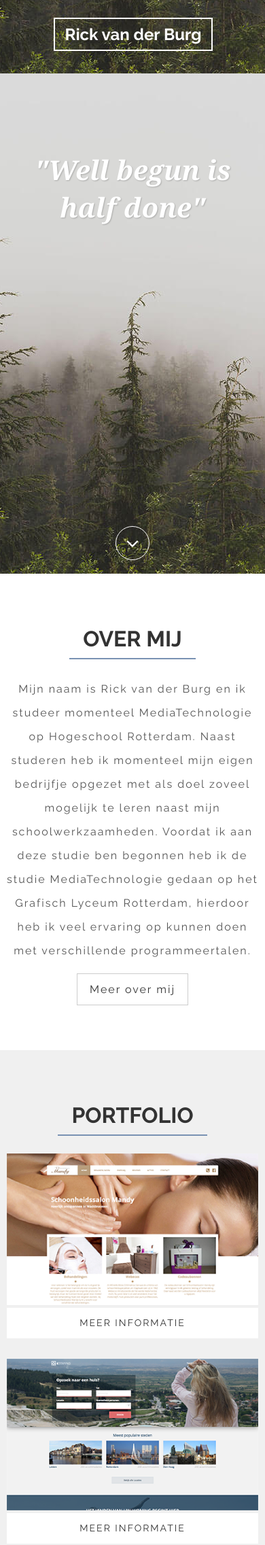
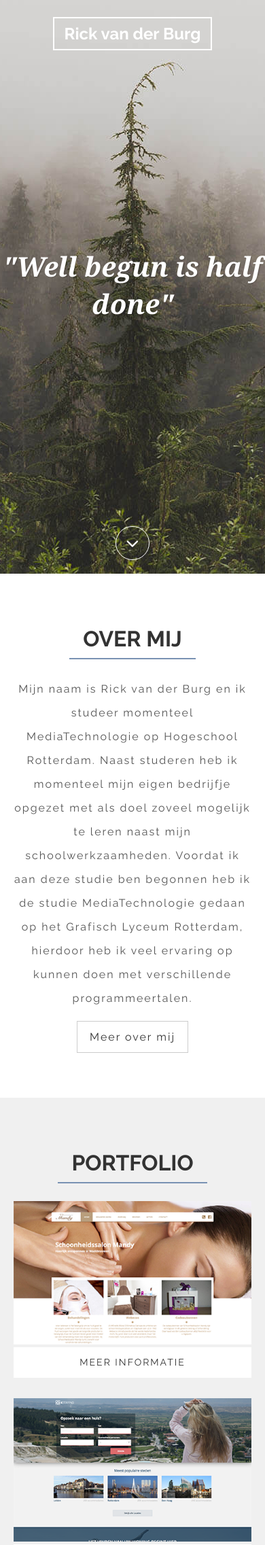
Before and after one commit to UnicornInReverse/Portfolio, a PHP site: page / in a window 390 px wide. Shown: the top 2273 px of the page at 68% size. Run offline with PHP 8.4, Linux system fonts and the light colour scheme.

Commit message:
finishing tabs

```diff
--- a/assets/css/helpers/_helpers.scss
+++ b/assets/css/helpers/_helpers.scss
@@ -18,3 +18,8 @@
     width: 80%;
   }
 }
+
+
+.mb-10 {
+  margin-bottom: 10px;
+}
--- a/assets/css/modules/_header.scss
+++ b/assets/css/modules/_header.scss
@@ -2,18 +2,19 @@ header {
   background: url("../img/bg-header.jpg") no-repeat center bottom;
   width: 100%;
   height: 100%;
+  max-height: 100%;
   position: relative;
-  padding: 1px;
   box-sizing: border-box;
-
   .slogan {
+    position: absolute;
+    top: 40%;
+    width: 100%;
     text-align: center;
     color: $color-slogan;
     font-style: italic;
     font-size: 32px;
     h1 {
       text-shadow: 1px 1px 2px rgba(0,0,0,.2);
-      margin-top: 30%;
       font-family: Georgia;
     }
   }
--- a/assets/css/modules/_nav.scss
+++ b/assets/css/modules/_nav.scss
@@ -50,7 +50,6 @@ nav {
   &.scroll {
     position: fixed;
     width: 100%;
-    top: 0;
     background: $color-nav-bg;
     .logo {
       h2 {
--- a/assets/css/partials/_mobile.scss
+++ b/assets/css/partials/_mobile.scss
@@ -1,7 +1,7 @@
 /* smartphones, iPhone, portrait 480x320 phones */
 @media (max-width:480px) {
   header {
-    background: url("../img/bg-header-mobile.jpg") no-repeat repeat center bottom;
+    background: url("../img/bg-header-tablet-mobile.jpg") no-repeat repeat center bottom;
     nav {
       padding: 0 10px;
       .logo {
@@ -14,20 +14,14 @@
     }
     .slogan {
       font-size: 20px;
-      h1 {
-        margin-top: 60%;
-      }
     }
   }
 
 
 }
-@media (min-width:481px) { /* portrait e-readers (Nook/Kindle), smaller tablets @ 600 or @ 640 wide. */ }
-@media (min-width:641px) { /* portrait tablets, portrait iPad, landscape e-readers, landscape 800x480 or 854x480 phones */ }
-@media (min-width:961px) { /* tablet, landscape iPad, lo-res laptops ands desktops */ }
 @media (max-width:1025px) {
   header {
-    background: url("../img/bg-header-tablet.jpg") no-repeat repeat center bottom;
+    background: url("../img/bg-header.jpg") no-repeat repeat center bottom;
     .logo {
       @include span-columns(5);
     }
@@ -44,6 +38,7 @@
       img {
         min-width: 100%;
         min-height: 100%;
+        max-height: 220px;
       }
       .moreInfo {
         display: block;
@@ -58,5 +53,8 @@
       }
     }
   }
+  .container {
+    padding: 0 20px;
+  }
 }
 @media (min-width:1281px) { /* hi-res laptops and desktops */ }
--- a/assets/css/template.css
+++ b/assets/css/template.css
@@ -263,6 +263,9 @@ section.page {
   .block.medium {
     width: 80%; }
 
+.mb-10 {
+  margin-bottom: 10px; }
+
 .btn {
   padding: 5px 18px;
   background: transparent;
@@ -329,7 +332,6 @@ nav {
   nav.scroll {
     position: fixed;
     width: 100%;
-    top: 0;
     background: #333; }
     nav.scroll .logo h2 {
       margin: 0;
@@ -348,17 +350,19 @@ header {
   background: url("../img/bg-header.jpg") no-repeat center bottom;
   width: 100%;
   height: 100%;
+  max-height: 100%;
   position: relative;
-  padding: 1px;
   box-sizing: border-box; }
   header .slogan {
+    position: absolute;
+    top: 40%;
+    width: 100%;
     text-align: center;
     color: #fff;
     font-style: italic;
     font-size: 32px; }
     header .slogan h1 {
       text-shadow: 1px 1px 2px rgba(0, 0, 0, 0.2);
-      margin-top: 30%;
       font-family: Georgia; }
   header a.nextSection {
     text-align: center;
@@ -603,7 +607,7 @@ footer {
 /* smartphones, iPhone, portrait 480x320 phones */
 @media (max-width: 480px) {
   header {
-    background: url("../img/bg-header-mobile.jpg") no-repeat repeat center bottom; }
+    background: url("../img/bg-header-tablet-mobile.jpg") no-repeat repeat center bottom; }
     header nav {
       padding: 0 10px; }
       header nav .logo {
@@ -612,18 +616,10 @@ footer {
       header nav .navbar-inner {
         display: none; }
     header .slogan {
-      font-size: 20px; }
-      header .slogan h1 {
-        margin-top: 60%; } }
-@media (min-width: 481px) {
-  /* portrait e-readers (Nook/Kindle), smaller tablets @ 600 or @ 640 wide. */ }
-@media (min-width: 641px) {
-  /* portrait tablets, portrait iPad, landscape e-readers, landscape 800x480 or 854x480 phones */ }
-@media (min-width: 961px) {
-  /* tablet, landscape iPad, lo-res laptops ands desktops */ }
+      font-size: 20px; } }
 @media (max-width: 1025px) {
   header {
-    background: url("../img/bg-header-tablet.jpg") no-repeat repeat center bottom; }
+    background: url("../img/bg-header.jpg") no-repeat repeat center bottom; }
     header .logo {
       float: left;
       display: block;
@@ -644,7 +640,8 @@ footer {
     height: auto; }
     .portfolio .item img {
       min-width: 100%;
-      min-height: 100%; }
+      min-height: 100%;
+      max-height: 220px; }
     .portfolio .item .moreInfo {
       display: block;
       width: 100%;
@@ -653,7 +650,10 @@ footer {
       height: auto;
       line-height: 25px; }
       .portfolio .item .moreInfo label {
-        display: block; } }
+        display: block; }
+
+  .container {
+    padding: 0 20px; } }
 @media (min-width: 1281px) {
   /* hi-res laptops and desktops */ }
 html, body {
--- a/assets/js/pageload.js
+++ b/assets/js/pageload.js
@@ -1,7 +1,6 @@
 $(function() {
     scrollDown();
     changeNavWhileScrolling();
-    portfolio();
     addScrollClass();
     parallax();
     modals();
@@ -37,14 +36,6 @@ var addScrollClass = function() {
     } else {
         $("nav").removeClass('scroll');
     }
-}
-
-// Add OwlCarousel plugin to portfolio section
-var portfolio = function() {
-    $("#owl-portfolio").owlCarousel({
-        items: 1,
-        singleItem: true
-    });
 }
 
 // Parallax scrolling (Plugin: Refill)
@@ -118,7 +109,9 @@ var useEscInModals = function() {
 
 // Carousel what I work with
 var worksWith = function() {
-    $(".owl-carousel").owlCarousel();
+    $(".owl-carousel").owlCarousel({
+        autoplay: true
+    });
 }
 
 // Show/Hide more about me
--- a/index.php
+++ b/index.php
@@ -51,13 +51,13 @@
                 <!-- / Navigation bar -->
             </div>
         </nav>
+
         <!-- Slogan -->
-        <div class="container">
-            <div class="slogan">
-                <h1>"Well begun is half done"</h1>
-            </div>
+        <div class="slogan">
+            <h1>"Well begun is half done"</h1>
         </div>
         <!-- / Slogan -->
+
         <!-- Scroll to next section -->
         <a href="#about" class="nextSection easeScroll">
             <i class="fa fa-angle-down"></i>
--- a/partials/modals.php
+++ b/partials/modals.php
@@ -8,10 +8,10 @@
             <p class="modal-intro">Schoonheidssalon Mandy is een opdracht die ik gedaan heb voor mijn eigen bedrijf Pixcero. Schoonheidssalon Mandy had hiervoor nog geen website en wilde graag een website hebben die goed beheerbaar was om in de toekomst eventueel teksten aan te passen en zelf acties te kunnen plaatsen wanneer nodig. Ik heb samen met Wesley Cheung (Frontender/Designer) de website gemaakt. Tijdens het bouwen van de website heb ik me vooral bezig gehouden met het maken van het template in Wordpress.</p>
             <p>
                 <span class="text-bold">Type Project: </span> Wordpress <br>
-                <span class="text-bold">In samenwerking met: </span> <a href="http://wmcheung.nl">Wesley Cheung</a>
+                <span class="text-bold">In samenwerking met: </span> <a href="http://wmcheung.nl" target="_blank">Wesley Cheung</a>
             </p>
 
-            <a href="http://schoonheidssalonmandy.nl" target="_blank" class="btn btn-lg"><i class="fa fa-paper-plane"></i> Preview</a>
+            <a href="http://schoonheidssalonmandy.nl" target="_blank" class="btn btn-lg mb-10"><i class="fa fa-paper-plane"></i> Preview</a>
         </div>
     </div>
 </div>
@@ -24,9 +24,9 @@
             <p class="modal-intro">4Staying is een website waar flexwerkers een huis of appartement kunnen huren voor een bepaalde periode. Daarnaast is het ook mogelijk voor particulieren om hun huis, kamer of appartement te verhuren aan deze flexwerkers. Dit is het grootste project waar ik aan meegewerkt heb en daardoor heb ik ook enorm veel geleerd om dit soort projecten nog beter aan te kunnen pakken in de toekomst. Samen met 3 andere ZZP'ers heb ik dit project mogen doen.</p>
             <p>
                 <span class="text-bold">Type Project: </span> Maatwerk in Laravel<br>
-                <span class="text-bold">In samenwerking met: </span> Mees Overdevest, Remco Visser en <a href="http://wmcheung.nl">Wesley Cheung</a>
+                <span class="text-bold">In samenwerking met: </span> Mees Overdevest, Remco Visser en <a href="http://wmcheung.nl" target="_blank">Wesley Cheung</a>
             </p>
-            <a href="#" target="_blank" class="btn btn-lg"><i class="fa fa-code-fork"></i> In development</a>
+            <span class="btn btn-lg mb-10"><i class="fa fa-code-fork"></i> In development</span>
         </div>
     </div>
 </div>
@@ -39,10 +39,10 @@
             <p class="modal-intro">PlayPlastic is een project voor school waarin ik vooral heb gefocust op de backend van het project. Het doel was om plastic in de oceanen aan te pakken door bij de oorzaak te beginnen. Per dag produceren wij een enorme hoeveelheid aan plastic en willen daarom mensen stimuleren om plastic te scheiden van het normale afval. Dit deden we door een speciale prullenbak met een klein spelletje waar je punten mee kon scoren, vervolgens kon je met deze punten bepaalde kortingen kopen.</p>
             <p>
                 <span class="text-bold">Type Project: </span> School project (Maatwerk in Laravel)<br>
-                <span class="text-bold">In samenwerking met: </span> Deborah, Lennart, Ugurkan en <a href="http://wmcheung.nl">Wesley</a>
+                <span class="text-bold">In samenwerking met: </span> Deborah, Lennart, Ugurkan en <a href="http://wmcheung.nl" target="_blank">Wesley</a>
             </p>
-            <a href="http://github.com" target="_blank" class="btn btn-lg"><i class="fa fa-github"></i> Github</a>
-            <a href="http://playplastic.pixcero.nl" target="_blank" class="btn btn-lg"><i class="fa fa-paper-plane"></i> Preview</a>
+            <a href="http://github.com" target="_blank" class="btn btn-lg mb-10"><i class="fa fa-github"></i> Github</a>
+            <a href="http://playplastic.pixcero.nl" target="_blank" class="btn btn-lg mb-10"><i class="fa fa-paper-plane"></i> Preview</a>
         </div>
     </div>
 </div>
```
Also changed, not shown: assets/img/bg-header-tablet-mobile.jpg (renamed from assets/img/bg-header-tablet.jpg), 1 other file.
